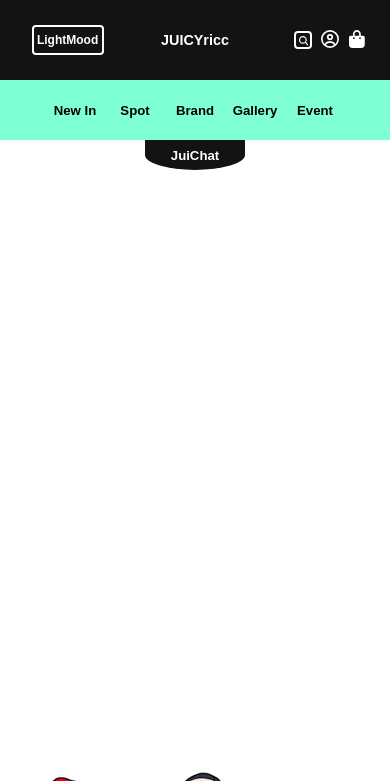
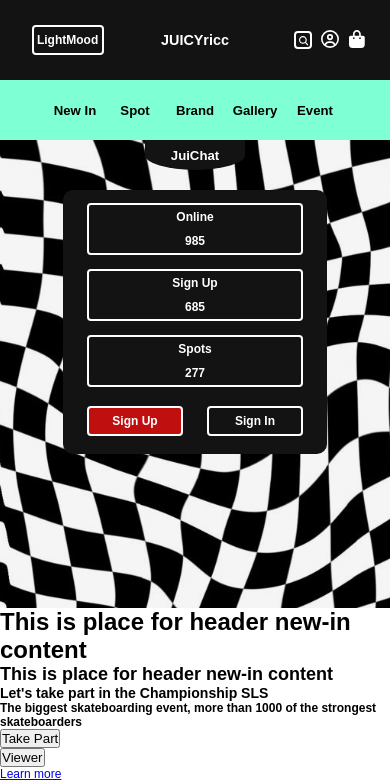
Before and after one commit to RomaNMoskvita/JUICIricc_Project, a PHP site: page / in a window 390 px wide. Shown: the top 781 px of the page. Run offline with PHP 8.4, Linux system fonts and the light colour scheme; grey boxes are pictures that could not be loaded.

Commit message:
added responsive styles to the main section

```diff
--- a/JUICYricc/CSS/header.css
+++ b/JUICYricc/CSS/header.css
@@ -5,7 +5,6 @@
     font-family: 'Kumbh Sans', sans-serif;
     scroll-behavior: smooth;
   }
-
 
   .navbar__container{
     top: 0%;
--- a/JUICYricc/CSS/headerResponsive.css
+++ b/JUICYricc/CSS/headerResponsive.css
@@ -16,6 +16,7 @@ html{
     width: 100%;
     height: 740px;
     align-self: center;
+    position: absolute;
   }
 
   .navbar{
--- a/JUICYricc/CSS/index.css
+++ b/JUICYricc/CSS/index.css
@@ -21,7 +21,6 @@
     justify-content: center;
     /*margin-top: 40px;*/
     margin-bottom: 10px;
-
 }
 
 .website__traffic--banner{
@@ -103,7 +102,9 @@
     z-index: 1;
     bottom: 15px;
 }
-
+.banner__ilustration--left--sm{
+    display: none;
+}
 .banner__ilustration--right{
     position: relative;
     right: 20px;
--- a/JUICYricc/CSS/indexResponsive.css
+++ b/JUICYricc/CSS/indexResponsive.css
@@ -0,0 +1,242 @@
+/* Website Traffic Section */
+.website__traffic{
+    margin-top: 5rem;
+    max-width: 9999px;
+    width: 100%;
+    display: flex;
+    justify-content: center;
+    background-color: #fff;
+    height: 600px;
+    padding-top: 2.5rem;
+    scroll-margin-top: 140px;
+}
+
+.website__traffic--container{
+    display: flex;
+    flex-direction: column;
+}
+
+.traffic__banner--icon{
+    display: flex;
+    justify-content: center;
+    /*margin-top: 40px;*/
+    margin-bottom: 10px;
+}
+
+.website__traffic--banner{
+    display: grid;
+    justify-content: center;
+    align-items: center;
+    text-align: center;
+    height: 28.75rem;
+    width: 28.75rem;
+    background-color: #131313;
+    border-radius: 10px;
+    grid-template-rows: 1fr 1fr 1fr 1fr;
+    z-index: 2;
+}
+
+.traffic__banner--item{
+    border: 2px solid #fff;
+    border-radius: 4px;
+    width: 25rem;
+}
+.traffic__banner--item h2{
+    color: #fff;
+    margin-top: 5px;
+    margin-bottom: 10px;
+}
+.traffic__banner--item h3{
+    color: #fff;
+    margin-bottom: 5px;
+}
+
+.traffic__value--animatio {
+    animation: traffic__value--animatio 2s ease;
+  }
+
+@keyframes traffic__value--animatio {
+      0%, 20%, 50%, 80%, 100% {transform: translateY(0);}
+      40% {transform: translateY(-10px);}
+      60% {transform: translateY(-5px);}
+  }
+
+.traffic__button--container{
+    display: flex;
+    justify-content: space-around;
+}
+
+.button__signup{
+    background-color: #c00f0f;
+    border: 2px solid #fff;
+    border-radius: 4px;
+    font-size: 1rem;
+    font-weight: bold;
+    height: 3rem;
+    width: 8.75rem;
+    color: #fff;
+    transition-duration: 0.4s;
+    cursor: pointer;
+  }
+
+.button__signup:hover{
+    color: #131313;
+    background-color: #fff;
+  }
+
+.button__signin{
+    background-color: #131313;
+    border: 2px solid #fff;
+    border-radius: 4px;
+    font-size: 1rem;
+    font-weight: bold;
+    height: 50px;
+    width: 140px;
+    color: #fff;
+    transition-duration: 0.4s;
+    cursor: pointer;
+  }
+
+  .button__signin:hover{
+    color: #131313;
+    background-color: #fff;
+  }
+
+.website__traffic--banner--container{
+    display: flex;
+    align-items: end;
+    margin-top: 3rem;
+}
+
+.banner__ilustration--left{
+    position: relative;
+    left: 20px;
+    z-index: 1;
+    bottom: 15px;
+}
+
+.banner__ilustration--left--sm{
+    display: none;
+}
+
+.banner__ilustration--right{
+    position: relative;
+    right: 20px;
+    z-index: 1;
+}
+
+@media screen and (max-width: 1260px){
+
+    .website__traffic{
+        margin-top: 2rem;
+        height: 600px;
+        padding-top: 5rem;
+        scroll-margin-top: 140px;
+    }
+
+    .traffic__banner--item{
+        border: 2px solid #fff;
+        border-radius: 4px;
+        width: 100%;
+        margin-left: 0rem;
+    }
+
+    .traffic__banner--item h2{
+        font-size: 1rem;
+    }
+    .traffic__banner--item h3{
+        font-size: 1rem;
+    }
+
+    .button__signup{
+        font-size: 1rem;
+        height: 2.5rem;
+        width: 8rem;
+        margin-right: 2rem;
+    }
+
+    .button__signin{
+        font-size: 1rem;
+        height: 2.5rem;
+        width: 8rem;
+    }
+
+    .website__traffic--banner{
+        height: 23rem;
+        width: 23rem;
+    }
+
+    .banner__ilustration--left img{
+        width: 15rem;
+        height: auto;
+    }
+
+    .banner__ilustration--right img{
+        width: 15rem;
+        height: auto;
+    }
+}
+
+@media screen and (max-width: 800px){
+    .website__traffic{
+        margin-top: 6rem;
+        height: 500px;
+        padding-top: 1rem;
+        scroll-margin-top: 140px;
+    }
+
+    .website__traffic--banner{
+        display: grid;
+        justify-content: center;
+        align-items: center;
+        text-align: center;
+        height: 22rem;
+        width: 22rem;
+        background-color: #131313;
+        border-radius: 10px;
+        grid-template-rows: 1fr 1fr 1fr 1fr;
+        z-index: 2;
+    }
+}
+
+@media screen and (max-width: 730px){
+    .banner__ilustration--left{
+        display: none;
+    }
+
+    .banner__ilustration--right{
+        display: none;
+    }
+
+    .traffic__banner--item {
+        margin-top: 1rem;
+    }
+    .banner__ilustration--left--sm{
+        display: block;
+        position: relative;
+        left: 20px;
+        z-index: 1;
+    }
+
+}
+
+@media screen and (max-width: 500px){
+    .website__traffic{
+        margin-top: 9rem;
+        padding-top: 1rem;
+        scroll-margin-top: 140px;
+    }
+
+    .banner__ilustration--left--sm img{
+        height: 250px;
+        width: auto;
+    }
+
+    .banner__ilustration--left--sm{
+        display: none;
+    }
+
+    .website__traffic{
+        background-image: url("../Images/background_sm_1.png");
+    }
+}
--- a/JUICYricc/index.php
+++ b/JUICYricc/index.php
@@ -15,6 +15,9 @@
         <div class="website__traffic--banner--container">
             <div class="banner__ilustration--left">
                 <img src="Images/skete_baner_3.png" alt="">
+            </div>
+            <div class="banner__ilustration--left--sm">
+                <img src="Images/skete_baner_sm_1.png" alt="">
             </div>
             <div class="website__traffic--banner">
                 <div class="traffic__banner--item traffic__online">
```
Also changed, not shown: JUICYricc/Images/background_sm_1.png (added), JUICYricc/Images/skete_baner_sm_1.png (added).
